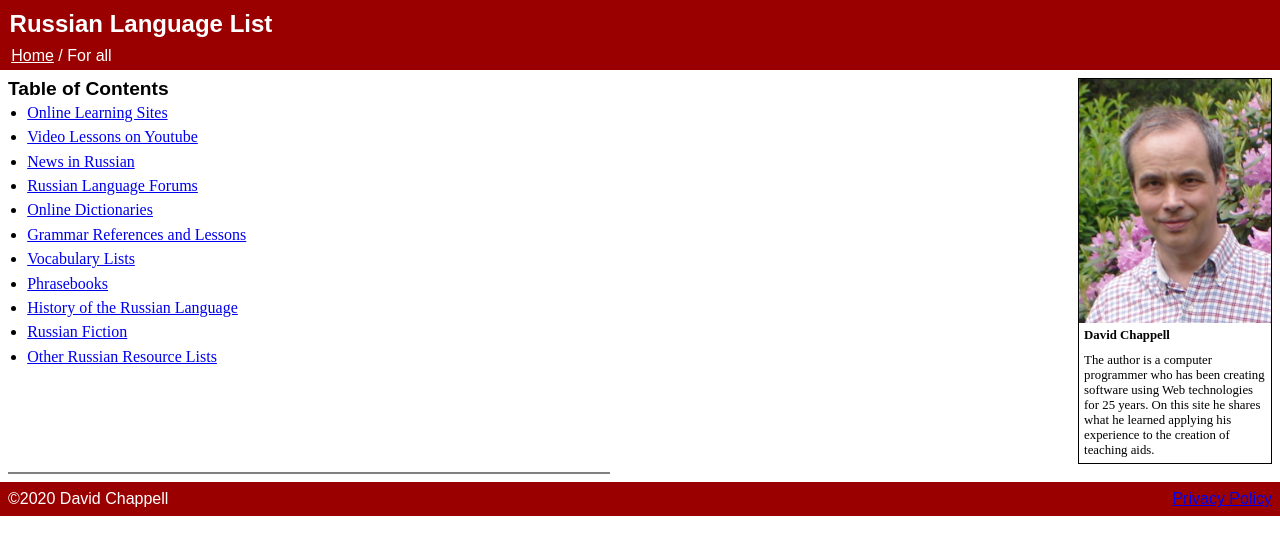
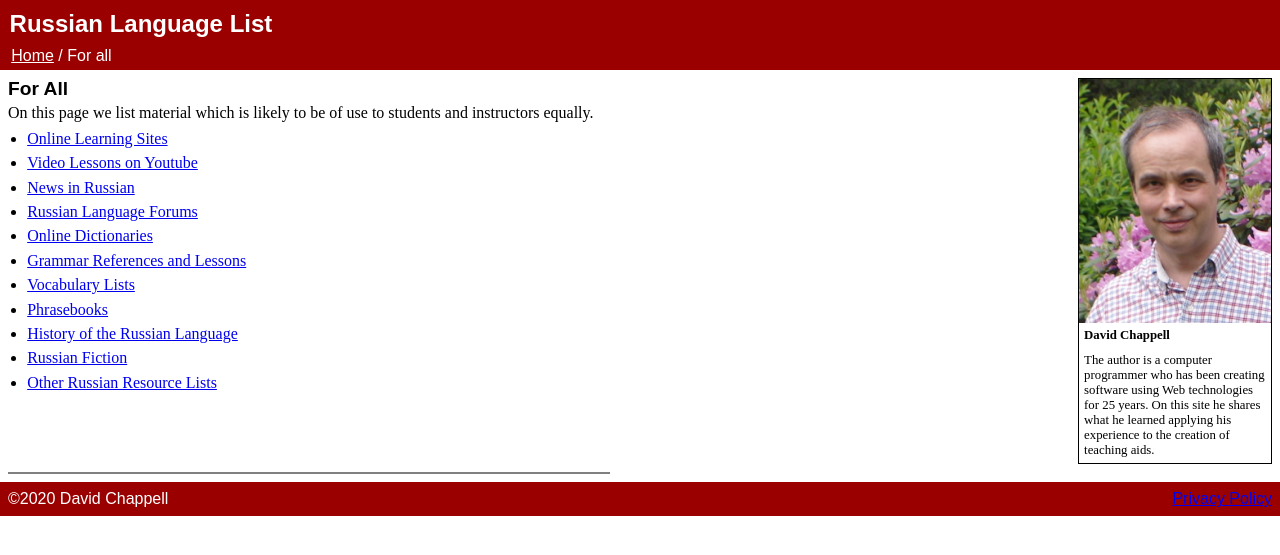
Before and after one commit to david672orford/russian-language-list, a Jekyll site: the page built from for-all/index.md, in a window 1280 px wide. Shown: the top 555 px of the page. Built offline with Jekyll 4.4.1, drawn with Linux system fonts in a browser that asks for light colours; our own code applies the rules of GitHub Pages for plain Markdown files.

Commit message:
fixed broken links

```diff
--- a/for-all/index.md
+++ b/for-all/index.md
@@ -1,13 +1,16 @@
-## Table of Contents
+## For All
 
-* [Online Learning Sites](for-all/lessons)
-* [Video Lessons on Youtube](for-all/youtube-channels)
-* [News in Russian](for-all/news-in-russian)
-* [Russian Language Forums](for-all/forums)
-* [Online Dictionaries](for-all/dictionaries)
-* [Grammar References and Lessons](for-all/grammar)
-* [Vocabulary Lists](for-all/vocabulary-lists)
-* [Phrasebooks](for-all/phrasebooks)
-* [History of the Russian Language](for-all/language-history)
-* [Russian Fiction](for-all/fiction)
-* [Other Russian Resource Lists](for-all/other-lists)
+On this page we list material which is likely to be of use to students
+and instructors equally.
+
+* [Online Learning Sites](lessons)
+* [Video Lessons on Youtube](youtube-channels)
+* [News in Russian](news-in-russian)
+* [Russian Language Forums](forums)
+* [Online Dictionaries](dictionaries)
+* [Grammar References and Lessons](grammar)
+* [Vocabulary Lists](vocabulary-lists)
+* [Phrasebooks](phrasebooks)
+* [History of the Russian Language](language-history)
+* [Russian Fiction](fiction)
+* [Other Russian Resource Lists](other-lists)
```
Also changed, not shown: index.md (+1 -1 lines).
